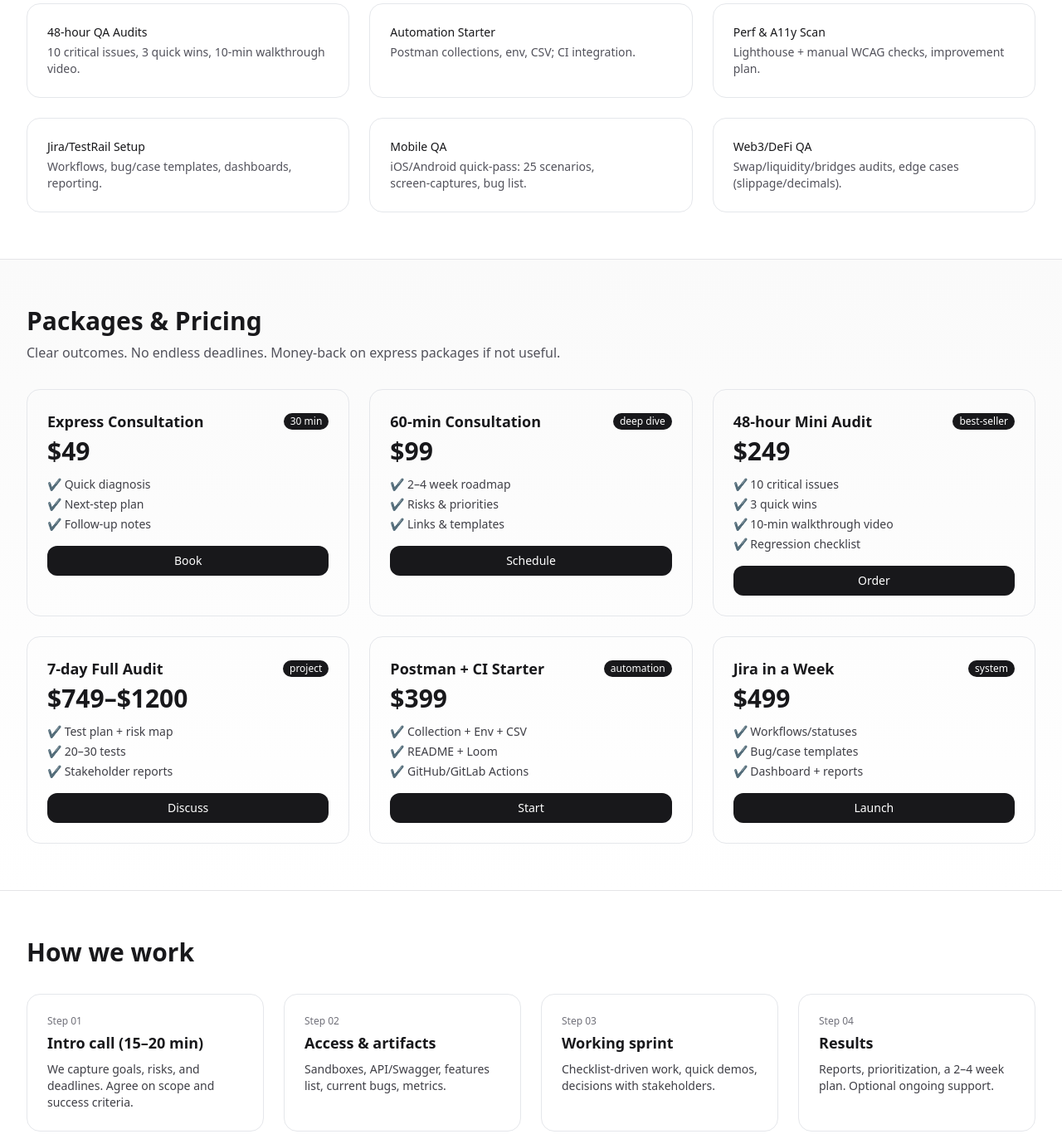
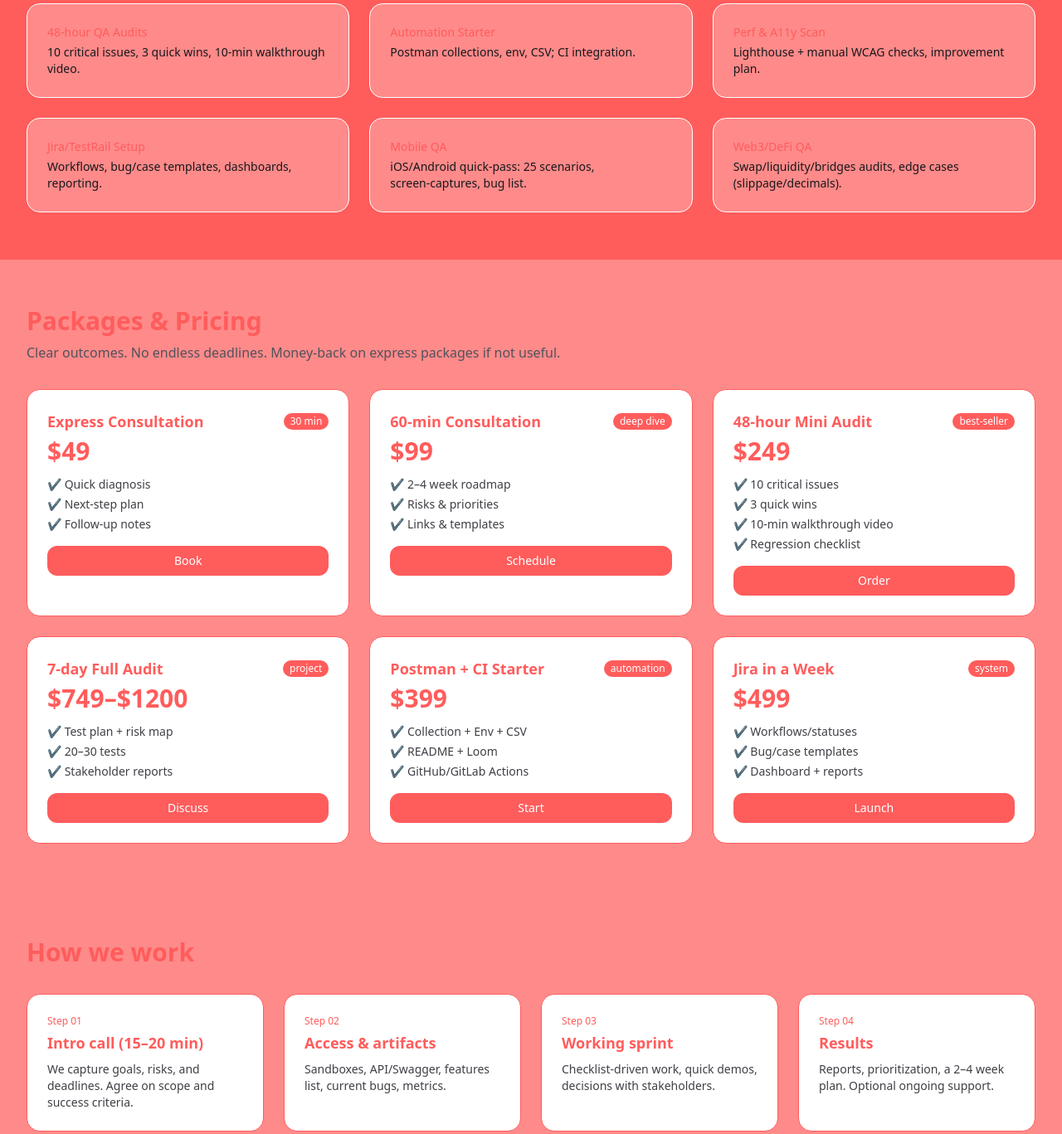
Before and after one commit to kuznejek/AstartQA, a plain HTML site: page index.html in a window 1280 px wide. Shown: the part 692-2059 px from the top of the page at 83% size. Drawn offline with nearby package versions, Linux system fonts and the light colour scheme.

Commit message:
Update index.html

```diff
--- a/index.html
+++ b/index.html
@@ -4,36 +4,51 @@
   <meta charset="UTF-8" />
   <meta name="viewport" content="width=device-width, initial-scale=1" />
   <title>AstartQA — One‑Page Site</title>
+  <meta name="description" content="AstartQA — QA audits, test automation, Jira/TestRail setup, mobile testing, Web3/DeFi QA. Fast, transparent results." />
   <script src="https://cdn.tailwindcss.com"></script>
-  <meta name="description" content="AstartQA — QA audits, test automation, Jira/TestRail setup, mobile testing, Web3/DeFi QA. Fast, transparent results." />
+  <style>
+    :root {
+      --color-accent: #FF8A8A;
+      --color-services: #FF5C5C;
+      --color-white: #fff;
+      --color-dark: #222;
+    }
+    .bg-accent { background-color: var(--color-accent); }
+    .bg-services { background-color: var(--color-services); }
+    .text-accent { color: var(--color-accent); }
+    .text-services { color: var(--color-services); }
+    .border-accent { border-color: var(--color-accent); }
+    .border-services { border-color: var(--color-services); }
+  </style>
 </head>
-<body class="min-h-screen bg-gradient-to-b from-white to-zinc-50 text-zinc-900">
+<body class="min-h-screen bg-accent text-zinc-900">
   <!-- Header -->
-  <header class="sticky top-0 z-40 backdrop-blur supports-[backdrop-filter]:bg-white/70 border-b border-zinc-200">
+  <header class="sticky top-0 z-40 backdrop-blur supports-[backdrop-filter]:bg-accent/90 border-b border-accent">
     <div class="mx-auto max-w-7xl px-4 sm:px-6 lg:px-8 h-16 flex items-center justify-between">
       <div class="flex items-center gap-2">
-        <div class="w-8 h-8 rounded-2xl bg-zinc-900 text-white grid place-items-center font-bold">A</div>
-        <span class="font-semibold">AstartQA</span>
+        <!-- Logo image (replace logo.png with your actual image name) -->
+        <img src="logo.png" alt="AstartQA logo" class="w-10 h-10 rounded-xl object-contain bg-white" />
+        <span class="font-semibold text-lg">AstartQA</span>
       </div>
       <nav class="hidden md:flex items-center gap-6 text-sm">
-        <a href="#services" class="hover:text-zinc-600 transition">Services</a>
-        <a href="#packages" class="hover:text-zinc-600 transition">Packages</a>
-        <a href="#process" class="hover:text-zinc-600 transition">Process</a>
-        <a href="#contact" class="hover:text-zinc-600 transition">Contact</a>
+        <a href="#services" class="hover:text-services transition">Services</a>
+        <a href="#packages" class="hover:text-services transition">Packages</a>
+        <a href="#process" class="hover:text-services transition">Process</a>
+        <a href="#contact" class="hover:text-services transition">Contact</a>
       </nav>
-      <a href="#contact" class="hidden sm:inline-flex items-center gap-2 bg-zinc-900 text-white rounded-xl px-4 py-2 text-sm">Book a Call</a>
+      <a href="#contact" class="hidden sm:inline-flex items-center gap-2 bg-services text-white rounded-xl px-4 py-2 text-sm">Book a Call</a>
     </div>
   </header>
 
   <!-- Hero -->
-  <section class="mx-auto max-w-7xl px-4 sm:px-6 lg:px-8 pt-16 pb-10">
+  <section class="mx-auto max-w-7xl px-4 sm:px-6 lg:px-8 pt-16 pb-10 bg-accent">
     <div class="grid lg:grid-cols-2 gap-10 items-center">
       <div>
-        <h1 class="text-4xl md:text-5xl font-semibold leading-tight tracking-tight">Quality that speeds up releases</h1>
+        <h1 class="text-4xl md:text-5xl font-semibold leading-tight tracking-tight text-services">Quality that speeds up releases</h1>
         <p class="mt-4 text-zinc-600 text-lg">AstartQA helps startups and product teams catch critical bugs before demos and investor meetings, build lean QA processes, and launch automation — fast, transparent, no bureaucracy.</p>
         <div class="mt-6 flex flex-wrap gap-3">
-          <a href="#packages" class="inline-flex items-center gap-2 bg-zinc-900 text-white rounded-xl px-4 py-2">See Packages</a>
-          <a href="#contact" class="inline-flex items-center gap-2 border border-zinc-300 rounded-xl px-4 py-2">15‑min Intro</a>
+          <a href="#packages" class="inline-flex items-center gap-2 bg-services text-white rounded-xl px-4 py-2">See Packages</a>
+          <a href="#contact" class="inline-flex items-center gap-2 border border-services rounded-xl px-4 py-2 text-services">15‑min Intro</a>
         </div>
         <ul class="mt-6 flex flex-wrap items-center gap-4 text-sm text-zinc-600">
           <li>✔ 48‑hour mini audit</li>
@@ -42,192 +57,189 @@
         </ul>
       </div>
       <div class="lg:pl-8">
-        <div class="shadow-xl border border-zinc-200 rounded-2xl p-6 bg-white">
-          <h3 class="text-xl font-semibold">What we do</h3>
+        <div class="shadow-xl border border-accent rounded-2xl p-6 bg-white">
+          <h3 class="text-xl font-semibold text-services">What we do</h3>
           <p class="text-sm text-zinc-600 mt-1">Results in days, not months</p>
           <div class="grid sm:grid-cols-2 gap-4 mt-4 text-sm">
             <div>
-              <div class="font-medium">48‑hour QA Audits</div>
+              <div class="font-medium text-services">48‑hour QA Audits</div>
               <div class="text-zinc-600">10 critical issues, 3 quick wins, 10‑min walkthrough video.</div>
             </div>
             <div>
-              <div class="font-medium">Automation Starter</div>
+              <div class="font-medium text-services">Automation Starter</div>
               <div class="text-zinc-600">Postman + env + CSV; CI setup (GitHub/GitLab).</div>
             </div>
             <div>
-              <div class="font-medium">Perf & A11y Scan</div>
+              <div class="font-medium text-services">Perf & A11y Scan</div>
               <div class="text-zinc-600">LCP/CLS/TTI and WCAG recommendations.</div>
             </div>
             <div>
-              <div class="font-medium">Jira/TestRail</div>
+              <div class="font-medium text-services">Jira/TestRail</div>
               <div class="text-zinc-600">Workflows, templates, dashboards, reporting.</div>
             </div>
             <div>
-              <div class="font-medium">Mobile QA</div>
+              <div class="font-medium text-services">Mobile QA</div>
               <div class="text-zinc-600">iOS/Android quick‑pass: 25 key scenarios, screen‑captures.</div>
             </div>
             <div>
-              <div class="font-medium">Web3/DeFi QA</div>
+              <div class="font-medium text-services">Web3/DeFi QA</div>
               <div class="text-zinc-600">DEX/liquidity/bridges, slippage/decimals, UX safety.</div>
             </div>
           </div>
-          <a href="#services" class="inline-flex items-center gap-2 text-zinc-800 mt-4">Learn more →</a>
+          <a href="#services" class="inline-flex items-center gap-2 text-services mt-4">Learn more →</a>
         </div>
       </div>
     </div>
   </section>
 
   <!-- Services -->
-  <section id="services" class="bg-white border-y border-zinc-200">
+  <section id="services" class="bg-services border-y border-services">
     <div class="mx-auto max-w-7xl px-4 sm:px-6 lg:px-8 py-14">
-      <h2 class="text-2xl md:text-3xl font-semibold">Services</h2>
-      <p class="mt-2 text-zinc-600 max-w-2xl">Mix and match any package. Clear scope and timelines, weekly progress demos.</p>
+      <h2 class="text-2xl md:text-3xl font-semibold text-white">Services</h2>
+      <p class="mt-2 text-white max-w-2xl">Mix and match any package. Clear scope and timelines, weekly progress demos.</p>
       <div class="mt-8 grid md:grid-cols-2 lg:grid-cols-3 gap-6 text-sm">
-        <div class="p-6 rounded-2xl border hover:shadow-lg transition">
+        <!-- Each service box -->
+        <div class="p-6 rounded-2xl border border-white hover:shadow-lg transition bg-accent text-services">
           <div class="font-medium">48‑hour QA Audits</div>
-          <div class="text-zinc-600 mt-1">10 critical issues, 3 quick wins, 10‑min walkthrough video.</div>
+          <div class="text-zinc-900 mt-1">10 critical issues, 3 quick wins, 10‑min walkthrough video.</div>
         </div>
-        <div class="p-6 rounded-2xl border hover:shadow-lg transition">
+        <div class="p-6 rounded-2xl border border-white hover:shadow-lg transition bg-accent text-services">
           <div class="font-medium">Automation Starter</div>
-          <div class="text-zinc-600 mt-1">Postman collections, env, CSV; CI integration.</div>
+          <div class="text-zinc-900 mt-1">Postman collections, env, CSV; CI integration.</div>
         </div>
-        <div class="p-6 rounded-2xl border hover:shadow-lg transition">
+        <div class="p-6 rounded-2xl border border-white hover:shadow-lg transition bg-accent text-services">
           <div class="font-medium">Perf & A11y Scan</div>
-          <div class="text-zinc-600 mt-1">Lighthouse + manual WCAG checks, improvement plan.</div>
+          <div class="text-zinc-900 mt-1">Lighthouse + manual WCAG checks, improvement plan.</div>
         </div>
-        <div class="p-6 rounded-2xl border hover:shadow-lg transition">
+        <div class="p-6 rounded-2xl border border-white hover:shadow-lg transition bg-accent text-services">
           <div class="font-medium">Jira/TestRail Setup</div>
-          <div class="text-zinc-600 mt-1">Workflows, bug/case templates, dashboards, reporting.</div>
+          <div class="text-zinc-900 mt-1">Workflows, bug/case templates, dashboards, reporting.</div>
         </div>
-        <div class="p-6 rounded-2xl border hover:shadow-lg transition">
+        <div class="p-6 rounded-2xl border border-white hover:shadow-lg transition bg-accent text-services">
           <div class="font-medium">Mobile QA</div>
-          <div class="text-zinc-600 mt-1">iOS/Android quick‑pass: 25 scenarios, screen‑captures, bug list.</div>
+          <div class="text-zinc-900 mt-1">iOS/Android quick‑pass: 25 scenarios, screen‑captures, bug list.</div>
         </div>
-        <div class="p-6 rounded-2xl border hover:shadow-lg transition">
+        <div class="p-6 rounded-2xl border border-white hover:shadow-lg transition bg-accent text-services">
           <div class="font-medium">Web3/DeFi QA</div>
-          <div class="text-zinc-600 mt-1">Swap/liquidity/bridges audits, edge cases (slippage/decimals).</div>
+          <div class="text-zinc-900 mt-1">Swap/liquidity/bridges audits, edge cases (slippage/decimals).</div>
         </div>
       </div>
     </div>
   </section>
 
   <!-- Packages -->
-  <section id="packages" class="bg-gradient-to-b from-zinc-50 to-white">
+  <section id="packages" class="bg-accent">
     <div class="mx-auto max-w-7xl px-4 sm:px-6 lg:px-8 py-14">
-      <h2 class="text-2xl md:text-3xl font-semibold">Packages & Pricing</h2>
+      <h2 class="text-2xl md:text-3xl font-semibold text-services">Packages & Pricing</h2>
       <p class="mt-2 text-zinc-600 max-w-2xl">Clear outcomes. No endless deadlines. Money‑back on express packages if not useful.</p>
       <div class="mt-8 grid md:grid-cols-2 lg:grid-cols-3 gap-6 text-sm">
-        <div class="p-6 rounded-2xl border flex flex-col">
+        <!-- Each package box -->
+        <div class="p-6 rounded-2xl border border-services flex flex-col bg-white">
           <div class="flex items-center justify-between">
-            <div class="text-lg font-semibold">Express Consultation</div>
-            <span class="text-xs rounded-full bg-zinc-900 text-white px-2 py-0.5">30 min</span>
+            <div class="text-lg font-semibold text-services">Express Consultation</div>
+            <span class="text-xs rounded-full bg-services text-white px-2 py-0.5">30 min</span>
           </div>
-          <div class="text-3xl font-semibold mt-1">$49</div>
+          <div class="text-3xl font-semibold text-services mt-1">$49</div>
           <ul class="mt-3 space-y-1 text-zinc-700">
             <li>✔ Quick diagnosis</li>
             <li>✔ Next‑step plan</li>
             <li>✔ Follow‑up notes</li>
           </ul>
-          <a href="#contact" class="mt-4 inline-flex justify-center items-center rounded-xl bg-zinc-900 text-white px-4 py-2 w-full">Book</a>
+          <a href="#contact" class="mt-4 inline-flex justify-center items-center rounded-xl bg-services text-white px-4 py-2 w-full">Book</a>
         </div>
-
-        <div class="p-6 rounded-2xl border flex flex-col">
+        <div class="p-6 rounded-2xl border border-services flex flex-col bg-white">
           <div class="flex items-center justify-between">
-            <div class="text-lg font-semibold">60‑min Consultation</div>
-            <span class="text-xs rounded-full bg-zinc-900 text-white px-2 py-0.5">deep dive</span>
+            <div class="text-lg font-semibold text-services">60‑min Consultation</div>
+            <span class="text-xs rounded-full bg-services text-white px-2 py-0.5">deep dive</span>
           </div>
-          <div class="text-3xl font-semibold mt-1">$99</div>
+          <div class="text-3xl font-semibold text-services mt-1">$99</div>
           <ul class="mt-3 space-y-1 text-zinc-700">
             <li>✔ 2–4 week roadmap</li>
             <li>✔ Risks & priorities</li>
             <li>✔ Links & templates</li>
           </ul>
-          <a href="#contact" class="mt-4 inline-flex justify-center items-center rounded-xl bg-zinc-900 text-white px-4 py-2 w-full">Schedule</a>
+          <a href="#contact" class="mt-4 inline-flex justify-center items-center rounded-xl bg-services text-white px-4 py-2 w-full">Schedule</a>
         </div>
-
-        <div class="p-6 rounded-2xl border flex flex-col">
+        <div class="p-6 rounded-2xl border border-services flex flex-col bg-white">
           <div class="flex items-center justify-between">
-            <div class="text-lg font-semibold">48‑hour Mini Audit</div>
-            <span class="text-xs rounded-full bg-zinc-900 text-white px-2 py-0.5">best‑seller</span>
+            <div class="text-lg font-semibold text-services">48‑hour Mini Audit</div>
+            <span class="text-xs rounded-full bg-services text-white px-2 py-0.5">best‑seller</span>
           </div>
-          <div class="text-3xl font-semibold mt-1">$249</div>
+          <div class="text-3xl font-semibold text-services mt-1">$249</div>
           <ul class="mt-3 space-y-1 text-zinc-700">
             <li>✔ 10 critical issues</li>
             <li>✔ 3 quick wins</li>
             <li>✔ 10‑min walkthrough video</li>
             <li>✔ Regression checklist</li>
           </ul>
-          <a href="#contact" class="mt-4 inline-flex justify-center items-center rounded-xl bg-zinc-900 text-white px-4 py-2 w-full">Order</a>
+          <a href="#contact" class="mt-4 inline-flex justify-center items-center rounded-xl bg-services text-white px-4 py-2 w-full">Order</a>
         </div>
-
-        <div class="p-6 rounded-2xl border flex flex-col">
+        <div class="p-6 rounded-2xl border border-services flex flex-col bg-white">
           <div class="flex items-center justify-between">
-            <div class="text-lg font-semibold">7‑day Full Audit</div>
-            <span class="text-xs rounded-full bg-zinc-900 text-white px-2 py-0.5">project</span>
+            <div class="text-lg font-semibold text-services">7‑day Full Audit</div>
+            <span class="text-xs rounded-full bg-services text-white px-2 py-0.5">project</span>
           </div>
-          <div class="text-3xl font-semibold mt-1">$749–$1200</div>
+          <div class="text-3xl font-semibold text-services mt-1">$749–$1200</div>
           <ul class="mt-3 space-y-1 text-zinc-700">
             <li>✔ Test plan + risk map</li>
             <li>✔ 20–30 tests</li>
             <li>✔ Stakeholder reports</li>
           </ul>
-          <a href="#contact" class="mt-4 inline-flex justify-center items-center rounded-xl bg-zinc-900 text-white px-4 py-2 w-full">Discuss</a>
+          <a href="#contact" class="mt-4 inline-flex justify-center items-center rounded-xl bg-services text-white px-4 py-2 w-full">Discuss</a>
         </div>
-
-        <div class="p-6 rounded-2xl border flex flex-col">
+        <div class="p-6 rounded-2xl border border-services flex flex-col bg-white">
           <div class="flex items-center justify-between">
-            <div class="text-lg font-semibold">Postman + CI Starter</div>
-            <span class="text-xs rounded-full bg-zinc-900 text-white px-2 py-0.5">automation</span>
+            <div class="text-lg font-semibold text-services">Postman + CI Starter</div>
+            <span class="text-xs rounded-full bg-services text-white px-2 py-0.5">automation</span>
           </div>
-          <div class="text-3xl font-semibold mt-1">$399</div>
+          <div class="text-3xl font-semibold text-services mt-1">$399</div>
           <ul class="mt-3 space-y-1 text-zinc-700">
             <li>✔ Collection + Env + CSV</li>
             <li>✔ README + Loom</li>
             <li>✔ GitHub/GitLab Actions</li>
           </ul>
-          <a href="#contact" class="mt-4 inline-flex justify-center items-center rounded-xl bg-zinc-900 text-white px-4 py-2 w-full">Start</a>
+          <a href="#contact" class="mt-4 inline-flex justify-center items-center rounded-xl bg-services text-white px-4 py-2 w-full">Start</a>
         </div>
-
-        <div class="p-6 rounded-2xl border flex flex-col">
+        <div class="p-6 rounded-2xl border border-services flex flex-col bg-white">
           <div class="flex items-center justify-between">
-            <div class="text-lg font-semibold">Jira in a Week</div>
-            <span class="text-xs rounded-full bg-zinc-900 text-white px-2 py-0.5">system</span>
+            <div class="text-lg font-semibold text-services">Jira in a Week</div>
+            <span class="text-xs rounded-full bg-services text-white px-2 py-0.5">system</span>
           </div>
-          <div class="text-3xl font-semibold mt-1">$499</div>
+          <div class="text-3xl font-semibold text-services mt-1">$499</div>
           <ul class="mt-3 space-y-1 text-zinc-700">
             <li>✔ Workflows/statuses</li>
             <li>✔ Bug/case templates</li>
             <li>✔ Dashboard + reports</li>
           </ul>
-          <a href="#contact" class="mt-4 inline-flex justify-center items-center rounded-xl bg-zinc-900 text-white px-4 py-2 w-full">Launch</a>
+          <a href="#contact" class="mt-4 inline-flex justify-center items-center rounded-xl bg-services text-white px-4 py-2 w-full">Launch</a>
         </div>
       </div>
     </div>
   </section>
 
   <!-- Process -->
-  <section id="process" class="bg-white border-y border-zinc-200">
+  <section id="process" class="bg-accent border-y border-accent">
     <div class="mx-auto max-w-7xl px-4 sm:px-6 lg:px-8 py-14">
-      <h2 class="text-2xl md:text-3xl font-semibold">How we work</h2>
+      <h2 class="text-2xl md:text-3xl font-semibold text-services">How we work</h2>
       <div class="mt-8 grid md:grid-cols-2 lg:grid-cols-4 gap-6 text-sm">
-        <div class="p-6 rounded-2xl border">
-          <div class="text-xs text-zinc-500">Step 01</div>
-          <div class="text-lg font-semibold mt-1">Intro call (15–20 min)</div>
+        <div class="p-6 rounded-2xl border border-services bg-white">
+          <div class="text-xs text-services">Step 01</div>
+          <div class="text-lg font-semibold text-services mt-1">Intro call (15–20 min)</div>
           <p class="text-zinc-700 mt-2">We capture goals, risks, and deadlines. Agree on scope and success criteria.</p>
         </div>
-        <div class="p-6 rounded-2xl border">
-          <div class="text-xs text-zinc-500">Step 02</div>
-          <div class="text-lg font-semibold mt-1">Access & artifacts</div>
+        <div class="p-6 rounded-2xl border border-services bg-white">
+          <div class="text-xs text-services">Step 02</div>
+          <div class="text-lg font-semibold text-services mt-1">Access & artifacts</div>
           <p class="text-zinc-700 mt-2">Sandboxes, API/Swagger, features list, current bugs, metrics.</p>
         </div>
-        <div class="p-6 rounded-2xl border">
-          <div class="text-xs text-zinc-500">Step 03</div>
-          <div class="text-lg font-semibold mt-1">Working sprint</div>
+        <div class="p-6 rounded-2xl border border-services bg-white">
+          <div class="text-xs text-services">Step 03</div>
+          <div class="text-lg font-semibold text-services mt-1">Working sprint</div>
           <p class="text-zinc-700 mt-2">Checklist‑driven work, quick demos, decisions with stakeholders.</p>
         </div>
-        <div class="p-6 rounded-2xl border">
-          <div class="text-xs text-zinc-500">Step 04</div>
-          <div class="text-lg font-semibold mt-1">Results</div>
+        <div class="p-6 rounded-2xl border border-services bg-white">
+          <div class="text-xs text-services">Step 04</div>
+          <div class="text-lg font-semibold text-services mt-1">Results</div>
           <p class="text-zinc-700 mt-2">Reports, prioritization, a 2–4 week plan. Optional ongoing support.</p>
         </div>
       </div>
@@ -235,43 +247,43 @@
   </section>
 
   <!-- Contact -->
-  <section id="contact" class="bg-gradient-to-b from-white to-zinc-50">
+  <section id="contact" class="bg-accent">
     <div class="mx-auto max-w-3xl px-4 sm:px-6 lg:px-8 py-14">
-      <h2 class="text-2xl md:text-3xl font-semibold text-center">Contact AstartQA</h2>
+      <h2 class="text-2xl md:text-3xl font-semibold text-center text-services">Contact AstartQA</h2>
       <p class="mt-2 text-zinc-600 text-center">Tell us about your product and deadline — we'll send 2–3 engagement options and pricing within 24 hours.</p>
-      <form action="https://formsubmit.co/darla.kuznejek@gmail.com" method="POST" class="mt-8 grid gap-4 p-6 rounded-2xl border bg-white">
+      <form action="https://formsubmit.co/darla.kuznejek@gmail.com" method="POST" class="mt-8 grid gap-4 p-6 rounded-2xl border border-services bg-white">
         <div class="grid md:grid-cols-2 gap-4">
-          <input name="name" class="border rounded-xl px-3 py-2" placeholder="Your name" required />
-          <input name="email" class="border rounded-xl px-3 py-2" placeholder="Email" type="email" required />
+          <input name="name" class="border border-services rounded-xl px-3 py-2" placeholder="Your name" required />
+          <input name="email" class="border border-services rounded-xl px-3 py-2" placeholder="Email" type="email" required />
         </div>
-        <input name="product" class="border rounded-xl px-3 py-2" placeholder="Product or repo link (optional)" />
-        <textarea name="message" class="border rounded-xl px-3 py-2" placeholder="Briefly: goals / scope / timelines" rows="5" required></textarea>
+        <input name="product" class="border border-services rounded-xl px-3 py-2" placeholder="Product or repo link (optional)" />
+        <textarea name="message" class="border border-services rounded-xl px-3 py-2" placeholder="Briefly: goals / scope / timelines" rows="5" required></textarea>
         <div class="flex flex-wrap items-center gap-3">
-          <button type="submit" class="bg-zinc-900 text-white rounded-xl px-4 py-2">Send request</button>
-          <a href="#" class="border border-zinc-300 rounded-xl px-4 py-2">Book a slot</a>
+          <button type="submit" class="bg-services text-white rounded-xl px-4 py-2">Send request</button>
+          <a href="#" class="border border-services rounded-xl px-4 py-2 text-services">Book a slot</a>
         </div>
       </form>
       <div class="mt-6 flex items-center justify-center gap-4 text-sm text-zinc-600">
-        <a href="mailto:hello@astartqa.com" class="hover:text-zinc-800">hello@astartqa.com</a>
-        <a href="#" class="hover:text-zinc-800">GitHub</a>
-        <a href="#" class="hover:text-zinc-800">LinkedIn</a>
-        <a href="#" class="hover:text-zinc-800">X / Twitter</a>
+        <a href="mailto:hello@astartqa.com" class="hover:text-services">hello@astartqa.com</a>
+        <a href="#" class="hover:text-services">GitHub</a>
+        <a href="#" class="hover:text-services">LinkedIn</a>
+        <a href="#" class="hover:text-services">X / Twitter</a>
       </div>
     </div>
   </section>
 
   <!-- Footer -->
-  <footer class="border-t border-zinc-200">
+  <footer class="border-t border-accent bg-accent">
     <div class="mx-auto max-w-7xl px-4 sm:px-6 lg:px-8 h-20 flex items-center justify-between text-sm text-zinc-600">
       <div class="flex items-center gap-2">
-        <div class="w-7 h-7 rounded-xl bg-zinc-900 text-white grid place-items-center font-bold">A</div>
+        <img src="logo.png" alt="AstartQA logo" class="w-7 h-7 rounded-xl object-contain bg-white" />
         <span>AstartQA © 2025</span>
       </div>
       <div class="flex items-center gap-4">
-        <a href="#services" class="hover:text-zinc-800">Services</a>
-        <a href="#packages" class="hover:text-zinc-800">Packages</a>
-        <a href="#process" class="hover:text-zinc-800">Process</a>
-        <a href="#contact" class="hover:text-zinc-800">Contact</a>
+        <a href="#services" class="hover:text-services">Services</a>
+        <a href="#packages" class="hover:text-services">Packages</a>
+        <a href="#process" class="hover:text-services">Process</a>
+        <a href="#contact" class="hover:text-services">Contact</a>
       </div>
     </div>
   </footer>
```
